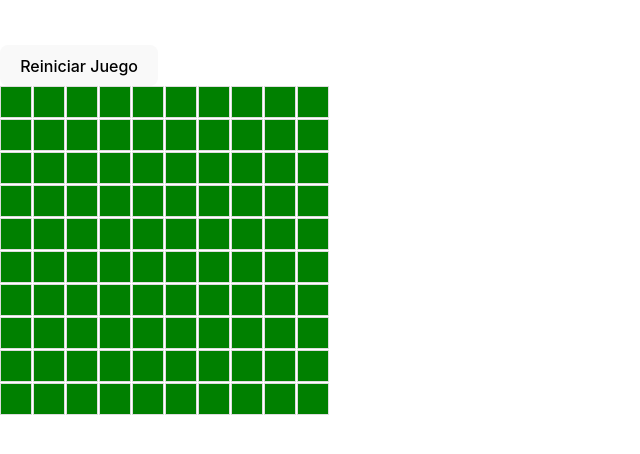
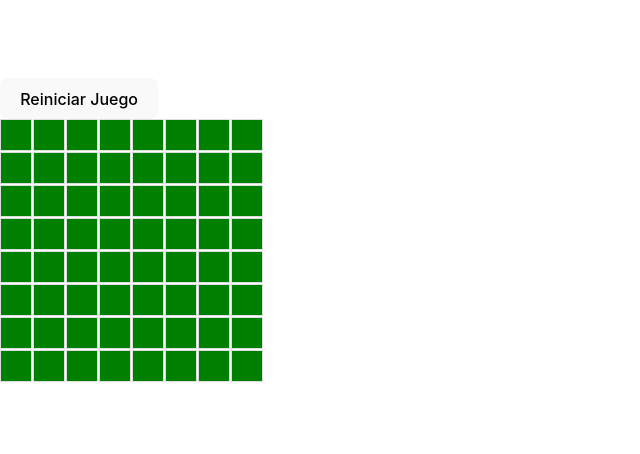
Before and after one commit to Ethan04Munoz/Buscaminas, a React (Vite) app: page / in a window 1280 px wide. Shown: the part 170-624 px from the top of the page, without its empty margins (0-640 px from the left). Built offline with nearby package versions, Linux system fonts and the light colour scheme.

Commit message:
Cambio para usar tablero 8x8

```diff
--- a/src/App.css
+++ b/src/App.css
@@ -1,6 +1,6 @@
 .tablero {
   display: grid;
-  grid-template-columns: repeat(10, 1fr); /* 10 columnas */
+  grid-template-columns: repeat(8, 1fr); /* 10 columnas */
   grid-gap: 1px;
 }
 
--- a/src/App.jsx
+++ b/src/App.jsx
@@ -9,7 +9,7 @@ function App() {
     return Math.floor(Math.random() * (max - min + 1)) + min;
   }
 
-  const tableroSize = 10;
+  const tableroSize = 8;
 
   const [ubicacionesMinas, setUbicacionesMinas] = useState([]);
 
@@ -20,8 +20,8 @@ function App() {
   function generarMinasAleatorias(eX, eY) {
     let nuevasUbicacionesMinas = [];
     while (nuevasUbicacionesMinas.length < 10) {
-        let x = obtenerNumeroAleatorioEntre(0, 9);
-        let y = obtenerNumeroAleatorioEntre(0, 9);
+        let x = obtenerNumeroAleatorioEntre(0, tableroSize-1);
+        let y = obtenerNumeroAleatorioEntre(0, tableroSize-1);
         if (!estaEnAreaProhibida(x, y, eX, eY) && !nuevasUbicacionesMinas.some(mina => mina.x === x && mina.y === y)) {
           nuevasUbicacionesMinas.push({ x, y });
       }
@@ -88,6 +88,7 @@ function App() {
   };
 
   const revelarCasillas = (x, y) => {
+    //Pendiente mejorar esta función
     let contador = 0;
 
     // Función para revelar una casilla individual
@@ -131,6 +132,7 @@ function App() {
   }
 
   function arreglosIguales(arr1, arr2) {
+    //Modificar esta función: Se debe ganar cuando se liberan todas las casillas sin minas, no cuando se marcan correctamente todas las bombas;
     // Paso 1: Verificar si los arreglos tienen la misma longitud
     if (arr1.length !== arr2.length) {
         return false;
@@ -208,8 +210,8 @@ function App() {
       const arrayObjetos = casillasMarcadasArray.map(cadena => {
         const partes = cadena.split('-'); // Dividimos la cadena por el guion
         return {
-            x: parseInt(partes[0], 10), // Convertimos la primera parte a número y asignamos a x
-            y: parseInt(partes[1], 10) // Convertimos la segunda parte a número y asignamos a y
+            x: parseInt(partes[0], tableroSize), // Convertimos la primera parte a número y asignamos a x
+            y: parseInt(partes[1], tableroSize) // Convertimos la segunda parte a número y asignamos a y
         };
       });
       let arreglos = arreglosIguales(arrayObjetos, ubicacionesMinas);
@@ -217,7 +219,7 @@ function App() {
       if(arreglos==true){
         //Ganaste
         setTimeout(() => {
-          alert("GANESTE!!!!!!")
+          alert("GANASTE!!!!!!")
         }, 0);
       }
     }
```
